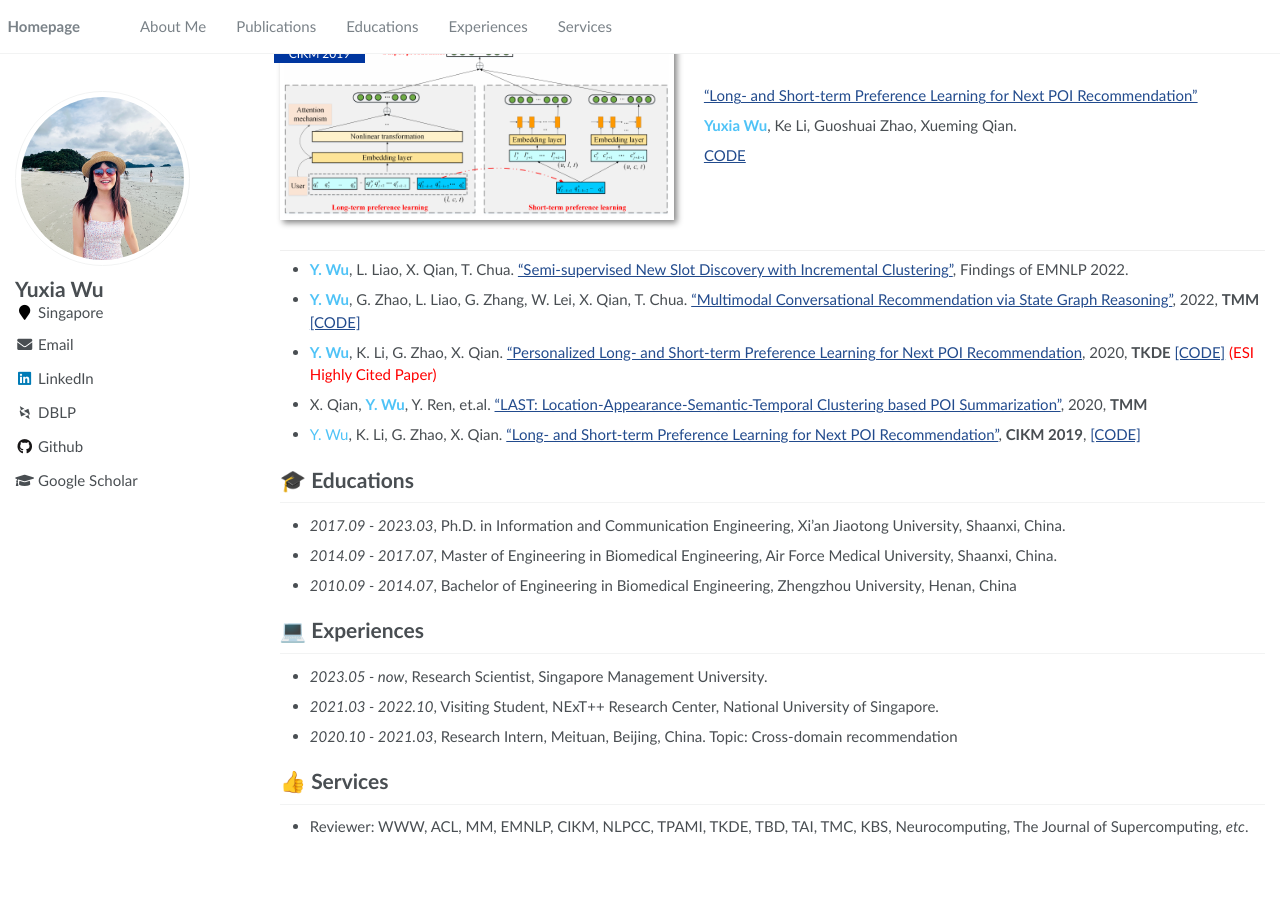
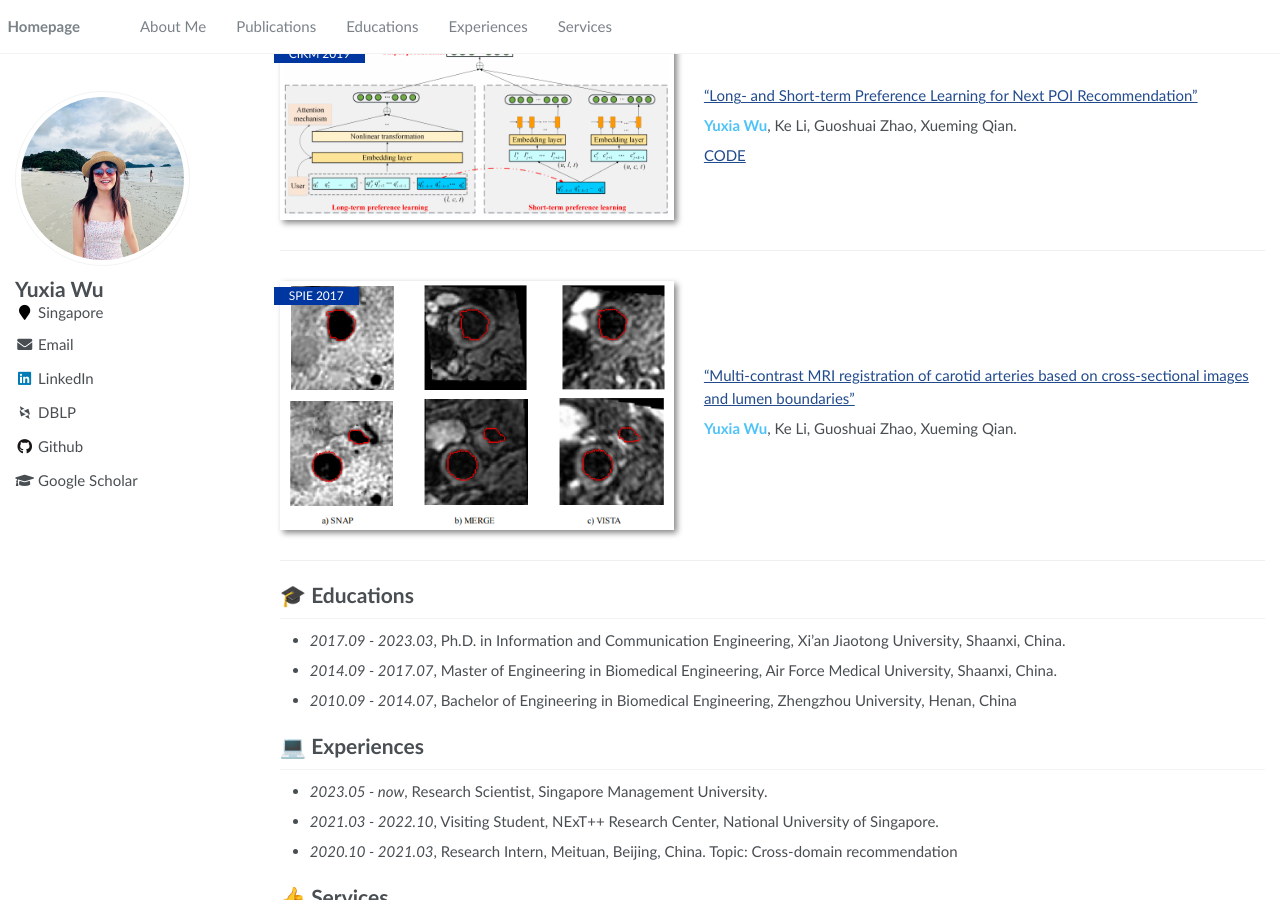
Before and after one commit to YuxiaWu/YuxiaWu.github.io, a Jekyll site: the page built from _pages/about.md, in a window 1280 px wide and 900 px high, scrolled down 2034 px. Built offline with Jekyll 4.4.1, drawn with Linux system fonts in a browser that asks for light colours; some web fonts are replaced; before the commit the page ends 2887 px from its top, so only the background shows below that.

Commit message:
Update about.md

```diff
--- a/_pages/about.md
+++ b/_pages/about.md
@@ -165,11 +165,24 @@ Xueming Qian, <span style="color:#4FC3F7">**Yuxia Wu**</span>, Mingdi Li, Yayun
 </div>
 
 
-- <span style="color:#4FC3F7">**Y. Wu**</span>, L. Liao, X. Qian, T. Chua. ["Semi-supervised New Slot Discovery with Incremental Clustering"](/my_papers/2022.findings-emnlp.462.pdf), Findings of EMNLP 2022.
-- <span style="color:#4FC3F7">**Y. Wu**</span>, G. Zhao, L. Liao, G. Zhang, W. Lei, X. Qian, T. Chua. [“Multimodal Conversational Recommendation via State Graph Reasoning”](/my_papers/State_Graph_Reasoning_for_Multimodal_Conversational_Recommendation.pdf), 2022, **TMM** [[CODE]](https://github.com/yieshah/SGR)
-- <span style="color:#4FC3F7">**Y. Wu**</span>, K. Li, G. Zhao, X. Qian. [“Personalized Long- and Short-term Preference Learning for Next POI Recommendation](/my_papers/Personalized_Long-_and_Short-term_Preference_Learning_for_Next_POI_Recommendation.pdf), 2020, **TKDE** [[CODE]](https://github.com/yieshah/PLSPL) <span style="color:red">(ESI Highly Cited Paper)</span>
-- X. Qian, <span style="color:#4FC3F7">**Y. Wu**</span>, Y. Ren, et.al. [“LAST: Location-Appearance-Semantic-Temporal Clustering based POI Summarization”](/my_papers/LAST_Location-Appearance-Semantic-Temporal_Clustering_Based_POI_Summarization.pdf), 2020, **TMM**
-- <span style="color:#4FC3F7">Y. Wu</span>, K. Li, G. Zhao, X. Qian. [“Long- and Short-term Preference Learning for Next POI Recommendation”](/my_papers/Long- and Short-term Preference Learning for Next POI Recommendation.pdf), **CIKM 2019**, [[CODE]](https://github.com/yieshah/PLSPL)
+<div class='paper-box' style="width:100%; margin:auto;">
+    <div class='paper-box-image'>
+        <div>
+            <div class="badge">SPIE 2017</div>
+            <img src='images/SPIE.png' alt="sym" style="width:100%; height:auto;">
+        </div>
+    </div>
+    <div class='paper-box-text' markdown="1">
+
+["Multi-contrast MRI registration of carotid arteries based on cross-sectional images and lumen boundaries"](/my_papers/SPIE.pdf)
+
+<span style="color:#4FC3F7">**Yuxia Wu**</span>, Ke Li, Guoshuai Zhao, Xueming Qian.
+
+
+
+</div>
+</div>
+
 
 
 # 🎓 Educations
```
